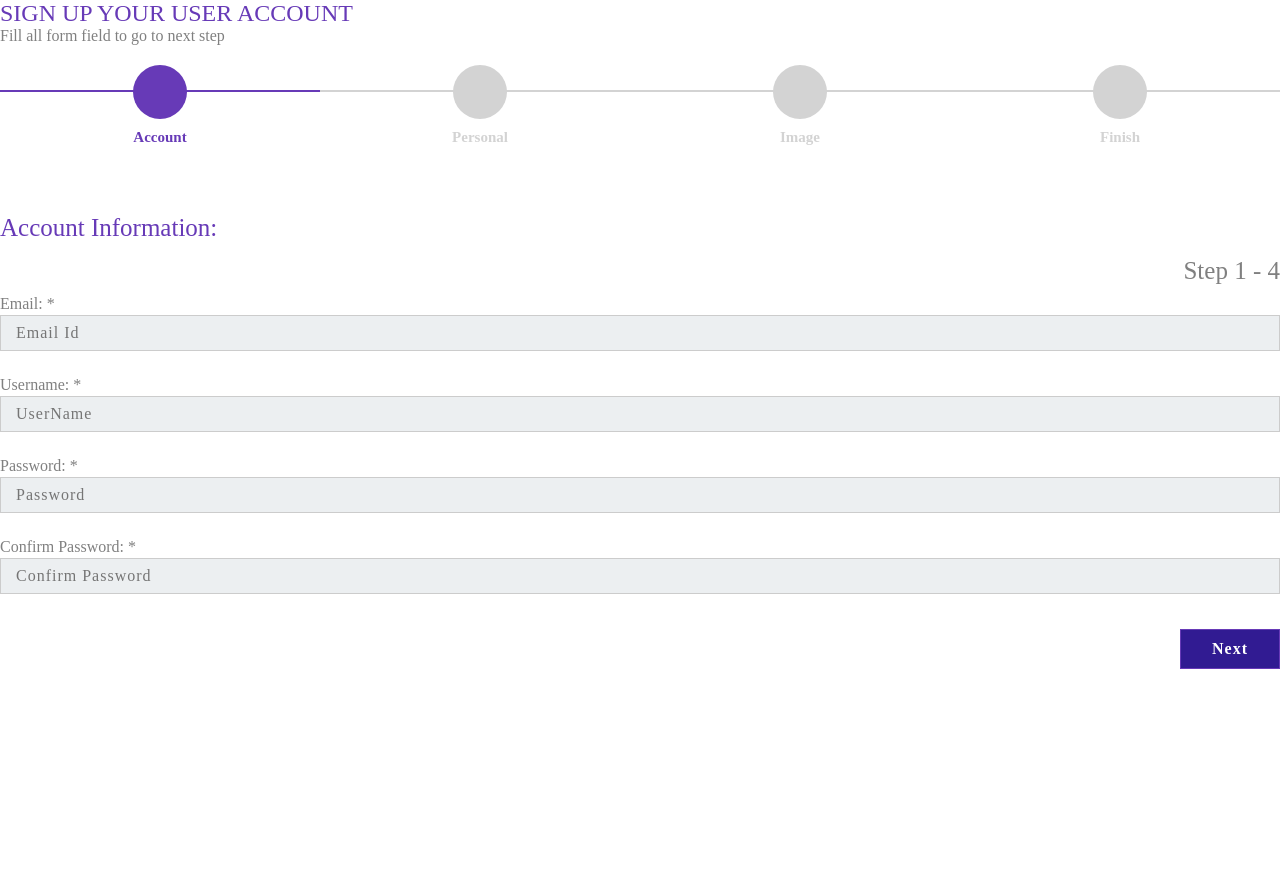
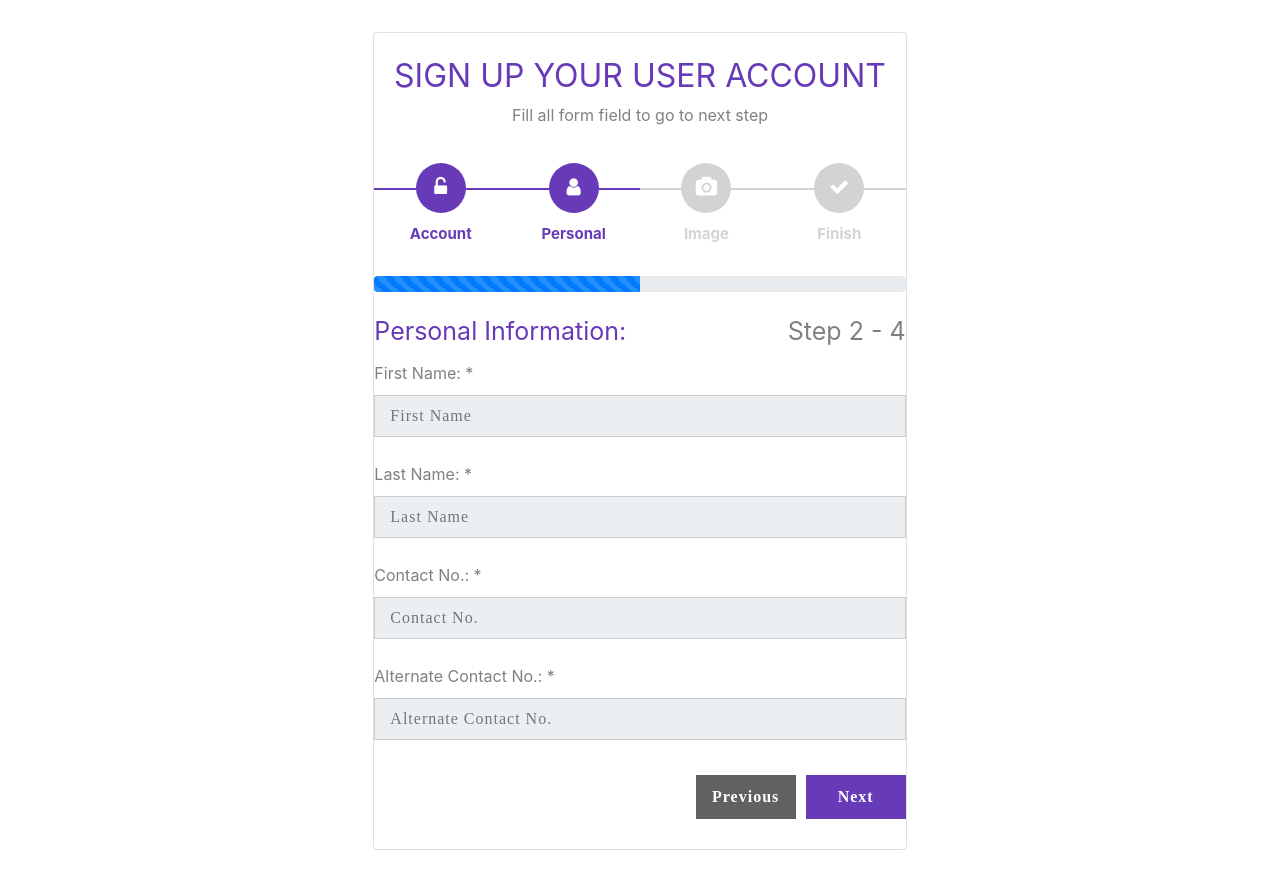
Before and after one commit to Arisukwu-Joan/Ishiagu-Admission-Form, a plain HTML site: page index.html in a window 1280 px wide. Both pictures are taken after a click on the button "Next". Before the commit the page ends 800 px from the top, so only its background shows below. Drawn offline with nearby package versions, Linux system fonts and the light colour scheme.

Commit message:
fixed broken link

```diff
--- a/index.html
+++ b/index.html
@@ -5,7 +5,16 @@
     <meta http-equiv="X-UA-Compatible" content="IE=edge" />
     <meta name="viewport" content="width=device-width, initial-scale=1.0" />
     <title>Ishiagu Admission Form</title>
-    <link rel="stylesheet" href="style.css" />
+    <link rel="stylesheet" href="./style.css" />
+    <link
+      rel="stylesheet"
+      href="https://maxcdn.bootstrapcdn.com/bootstrap/4.3.1/css/bootstrap.min.css"
+    />
+    <link
+      rel="stylesheet"
+      href="https://cdnjs.cloudflare.com/ajax/libs/font-awesome/4.0.3/css/font-awesome.css"
+    />
+    <script src="https://cdnjs.cloudflare.com/ajax/libs/jquery/3.2.1/jquery.min.js"></script>
   </head>
   <body>
     <div class="container-fluid">
@@ -166,6 +175,89 @@
         </div>
       </div>
     </div>
-    <script src="script.js"></script>
+    <!-- <script src="script.js"></script> -->
+    <script>
+      $(document).ready(function () {
+        var current_fs, next_fs, previous_fs; //fieldsets
+        var opacity;
+        var current = 1;
+        var steps = $("fieldset").length;
+
+        setProgressBar(current);
+
+        $(".next").click(function () {
+          current_fs = $(this).parent();
+          next_fs = $(this).parent().next();
+
+          //Add Class Active
+          $("#progressbar li")
+            .eq($("fieldset").index(next_fs))
+            .addClass("active");
+
+          //show the next fieldset
+          next_fs.show();
+          //hide the current fieldset with style
+          current_fs.animate(
+            { opacity: 0 },
+            {
+              step: function (now) {
+                // for making fielset appear animation
+                opacity = 1 - now;
+
+                current_fs.css({
+                  display: "none",
+                  position: "relative",
+                });
+                next_fs.css({ opacity: opacity });
+              },
+              duration: 500,
+            }
+          );
+          setProgressBar(++current);
+        });
+
+        $(".previous").click(function () {
+          current_fs = $(this).parent();
+          previous_fs = $(this).parent().prev();
+
+          //Remove class active
+          $("#progressbar li")
+            .eq($("fieldset").index(current_fs))
+            .removeClass("active");
+
+          //show the previous fieldset
+          previous_fs.show();
+
+          //hide the current fieldset with style
+          current_fs.animate(
+            { opacity: 0 },
+            {
+              step: function (now) {
+                // for making fielset appear animation
+                opacity = 1 - now;
+
+                current_fs.css({
+                  display: "none",
+                  position: "relative",
+                });
+                previous_fs.css({ opacity: opacity });
+              },
+              duration: 500,
+            }
+          );
+          setProgressBar(--current);
+        });
+
+        function setProgressBar(curStep) {
+          var percent = parseFloat(100 / steps) * curStep;
+          percent = percent.toFixed();
+          $(".progress-bar").css("width", percent + "%");
+        }
+
+        $(".submit").click(function () {
+          return false;
+        });
+      });
+    </script>
   </body>
 </html>
```
